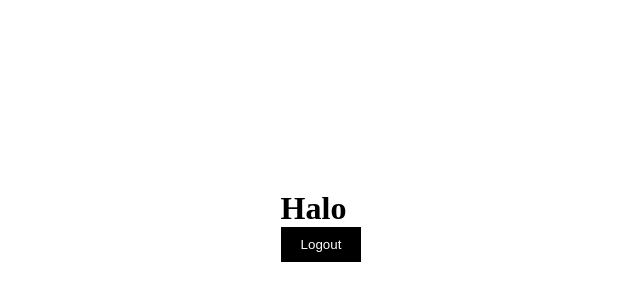
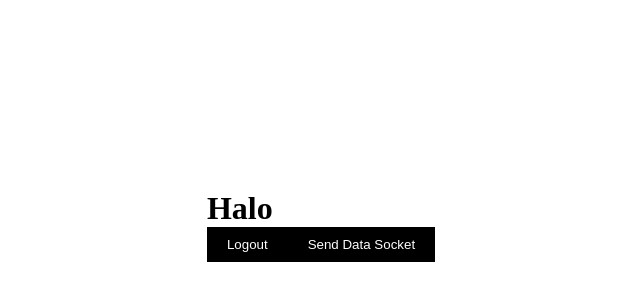
Before and after one commit to bdisann/apilogin-angular12, an Angular app: page /dashboard in a window 1280 px wide. Shown: the part 174-474 px from the top of the page, without its empty margins (319-959 px from the left). Built offline with nearby package versions, Linux system fonts and the light colour scheme; sample sign-in values are in the browser's storage.

Commit message:
add data socket and send

```diff
--- a/src/app/components/dashboard/dashboard.component.html
+++ b/src/app/components/dashboard/dashboard.component.html
@@ -1,2 +1,3 @@
 <h1>Halo {{ dataAccount.account_fullname }}</h1>
 <button (click)="handleLogout()">Logout</button>
+<button (click)="handleSocket()">Send Data Socket</button>
--- a/src/app/components/dashboard/dashboard.component.ts
+++ b/src/app/components/dashboard/dashboard.component.ts
@@ -1,5 +1,7 @@
 import { Component, OnInit } from '@angular/core';
 import { Router } from '@angular/router';
+import { webSocket } from 'rxjs/webSocket';
+import { Subject } from 'rxjs';
 
 @Component({
   selector: 'app-dashboard',
@@ -9,6 +11,14 @@ import { Router } from '@angular/router';
 export class DashboardComponent implements OnInit {
   dataAccount: any;
   dataAccountName: string = '';
+  socketMessage: Object = {
+    message: 'graph',
+    access_token:
+      '86120884ae4b272458ab430724f32da238a6256c7f5b772b0989f885a9e483dc',
+    workspace: 'topic-overall',
+    delay: '1',
+    size: '100',
+  };
   constructor(private route: Router) {}
 
   ngOnInit(): void {
@@ -19,4 +29,11 @@ export class DashboardComponent implements OnInit {
     window.localStorage.clear();
     this.route.navigate(['/']);
   }
+
+  handleSocket() {
+    const ws = webSocket('ws://192.168.20.85:9011/graph-batch');
+    ws.next(this.socketMessage);
+    ws.subscribe();
+    ws.complete();
+  }
 }
--- a/src/app/components/login/login.component.ts
+++ b/src/app/components/login/login.component.ts
@@ -16,7 +16,6 @@ export class LoginComponent implements OnInit {
   account_fullname: string;
   role: string;
   workspace: number;
-
   accountData: any;
 
   constructor(private account: AccountService, private route: Router) {}
```
